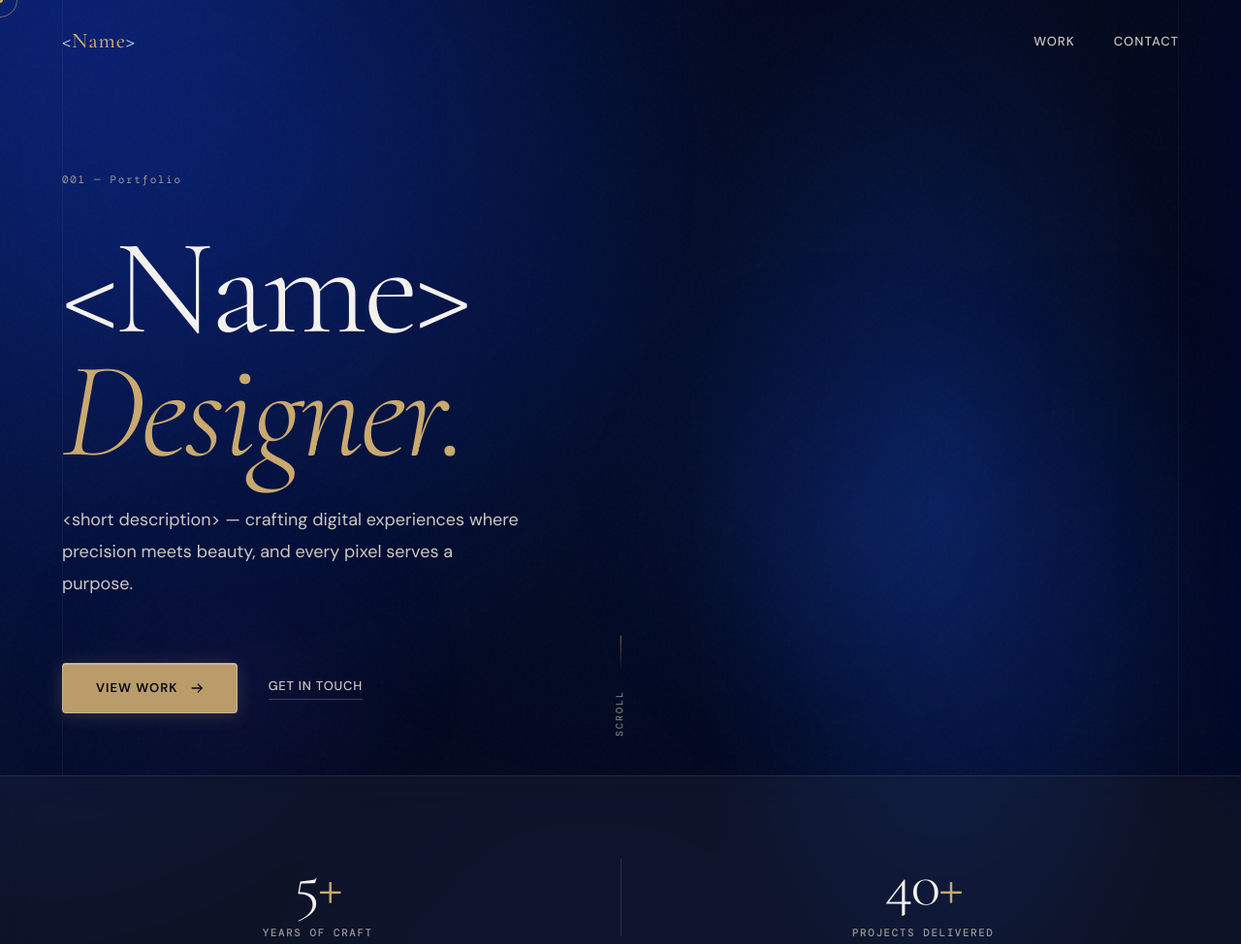
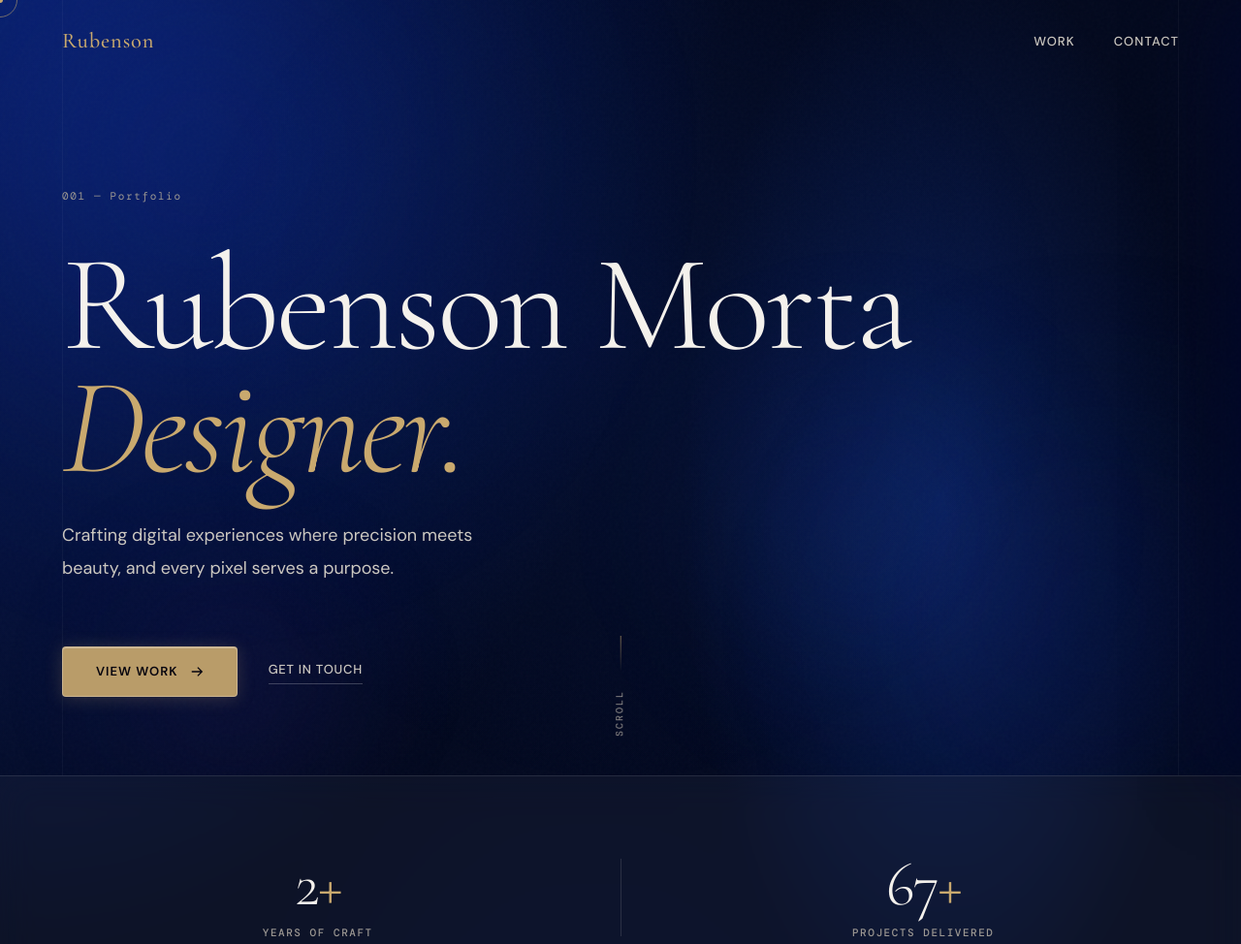
Before and after one commit to BorgirSandwich/portfolio, a plain HTML site: page index.html in a window 1280 px wide. Shown: the top 974 px of the page at 97% size. Drawn offline with nearby package versions, Linux system fonts and the light colour scheme; a web font is replaced by a local one.

Commit message:
Update index.html

```diff
--- a/index.html
+++ b/index.html
@@ -619,7 +619,7 @@
   <nav id="nav" role="navigation" aria-label="Main navigation">
     <div class="container">
       <div class="nav-inner">
-        <a href="#hero" class="nav-logo" aria-label="Home">&lt;<span>Name</span>&gt;</a>
+        <a href="#hero" class="nav-logo" aria-label="Home"><span>Rubenson</span></a>
         <ul class="nav-links" role="list">
           <li><a href="#work">Work</a></li>
           <li><a href="#contact">Contact</a></li>
@@ -647,13 +647,11 @@
       <div class="container">
         <div class="hero-content">
           <p class="hero-index reveal" aria-hidden="true">001 — Portfolio</p>
-          <!-- ★ NAME PLACEHOLDER ★ -->
           <h1 class="hero-name reveal reveal-delay-1" id="hero-name">
-            &lt;Name&gt;<em>Designer.</em>
+            Rubenson Morta<em>Designer.</em>
           </h1>
-          <!-- ★ SHORT DESCRIPTION PLACEHOLDER ★ -->
           <p class="hero-desc reveal reveal-delay-2">
-            &lt;short description&gt; — crafting digital experiences where precision meets beauty, and every pixel serves a purpose.
+            Crafting digital experiences where precision meets beauty, and every pixel serves a purpose.
           </p>
           <div class="hero-cta reveal reveal-delay-3">
             <a href="#work" class="btn-primary" aria-label="View work">
@@ -675,12 +673,12 @@
       <div class="container">
         <div class="about-grid">
           <div class="about-stat reveal">
-            <div class="num">5<span>+</span></div>
+            <div class="num">2<span>+</span></div>
             <div class="lbl">Years of Craft</div>
           </div>
           <div class="about-div" aria-hidden="true"></div>
           <div class="about-stat reveal reveal-delay-2">
-            <div class="num">40<span>+</span></div>
+            <div class="num">67<span>+</span></div>
             <div class="lbl">Projects Delivered</div>
           </div>
         </div>
@@ -1123,11 +1121,11 @@
           <div class="contact-info reveal reveal-delay-2" aria-label="Contact information">
             <div class="contact-item">
               <span class="ci-label">Phone</span>
-              <div class="ci-val"><a href="tel:+10000000000">&lt;phone number&gt;</a></div>
+              <div class="ci-val"><a href="tel:+639944500257">0994-450-0257</a></div>
             </div>
             <div class="contact-item">
               <span class="ci-label">Email</span>
-              <div class="ci-val"><a href="mailto:hello@example.com">&lt;email address&gt;</a></div>
+              <div class="ci-val"><a href="mailto:mortathemorta@gmail.com">mortathemorta@gmail.com</a></div>
             </div>
             <div class="contact-item">
               <span class="ci-label">Social</span>
@@ -1152,7 +1150,7 @@
   <footer id="footer" role="contentinfo">
     <div class="container">
       <div class="footer-inner">
-        <p class="footer-copy">&copy; <span id="footer-year"></span> &lt;Name&gt;. All rights reserved.</p>
+        <p class="footer-copy">&copy; <span id="footer-year"></span> Rubenson Morta. All rights reserved.</p>
         <p class="footer-mark">Crafted with <span>♦</span> precision.</p>
       </div>
     </div>
```
